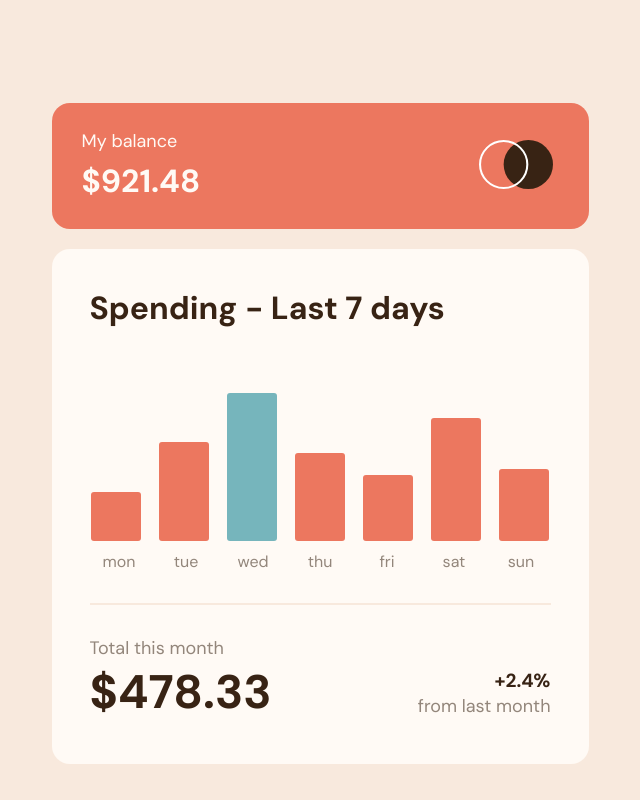
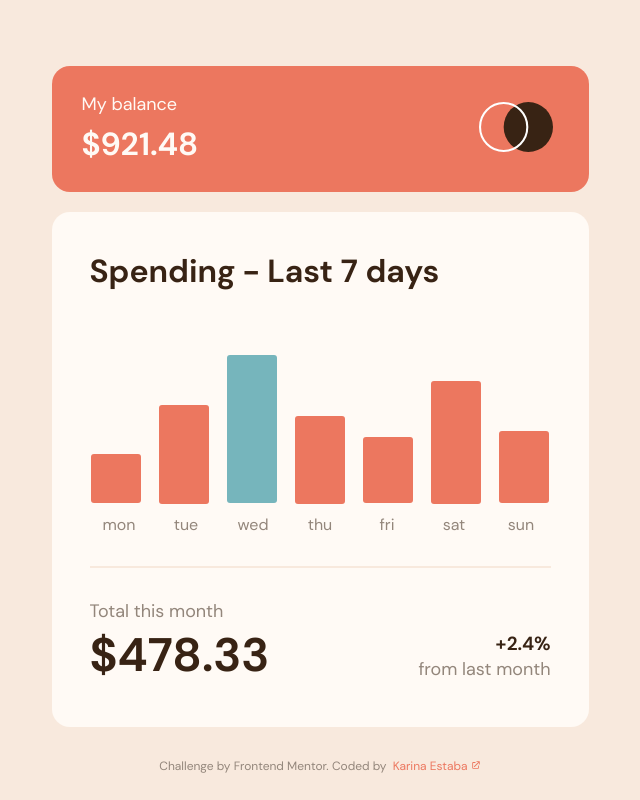
Before and after one commit to karinaestaba/expenses-chart-component, a plain HTML site: page index.html in a window 1280 px wide. Shown: the whole page, without its empty margins (320-960 px from the left). Drawn offline with Linux system fonts and the light colour scheme.

Commit message:
+ Reestructuración de directorios.

```diff
--- /dev/null
+++ b/assets/fonts/DMSans/_font_dm_sans.sass
@@ -0,0 +1,34 @@
+@font-face
+  font-family: 'DM Sans'
+  src: url('../fonts/DMSans/DMSans-Bold.ttf') format('truetype')
+  font-weight: bold
+  font-style: normal
+@font-face
+  font-family: 'DM Sans'
+  src: url('../fonts/DMSans/DMSans-BoldItalic.ttf') format('truetype')
+  font-weight: bold
+  font-style: italic
+
+@font-face
+  font-family: 'DM Sans'
+  src: url('../fonts/DMSans/DMSans-Italic.ttf') format('truetype')
+  font-weight: 800
+  font-style: italic
+
+@font-face
+  font-family: 'DM Sans'
+  src: url('../fonts/DMSans/DMSans-Medium.ttf') format('truetype')
+  font-weight: 500
+  font-style: normal
+
+@font-face
+  font-family: 'DM Sans'
+  src: url('../fonts/DMSans/DMSans-MediumItalic.ttf') format('truetype')
+  font-weight: 500
+  font-style: italic
+
+@font-face
+  font-family: 'DM Sans'
+  src: url('../fonts/DMSans/DMSans-Regular.ttf') format('truetype')
+  font-weight: normal
+  font-style: normal
--- /dev/null
+++ b/assets/sass/fonts.sass
@@ -0,0 +1 @@
+@use "../fonts/DMSans/_font_dm_sans.sass"
--- a/assets/css/style.sass
+++ b/assets/sass/style.sass
@@ -25,6 +25,8 @@ body
   display: flex
   justify-content: center
   align-items: center
+  flex-direction: column
+  gap: 30px
   background-color: $cream
   font-size: $font_size
   font-family: $font_family
@@ -34,7 +36,7 @@ body
 .container
   max-width: 1220px
   width: 90vw
-  min-height: 78vh
+  min-height: 70vh
   margin: 0 auto
 
 .card
@@ -191,9 +193,25 @@ body
         &:hover
           background-color: lighten($cyan, 15%)
 
+.credits
+  text-align: center
+  padding: 0 10px 10px
+  font-size: 12px
+  line-height: 1.5
+  color: $medium_brown
+
+  a
+    text-decoration: none
+    white-space: nowrap
+    color: #ec775f
+    transition: all .5s ease
+
+    &:hover
+      color: darken(#ec775f, 20)
+
 @media screen and ( min-width: 558px)
   .container
-    padding-top: 67px
+    padding-top: 50px
 
   .card
     &-widget,
--- a/index.html
+++ b/index.html
@@ -3,11 +3,10 @@
 <head>
   <meta charset="UTF-8">
   <meta name="viewport" content="width=device-width, initial-scale=1.0">
-  <link rel="icon" type="image/png" sizes="32x32" href="assets/images/favicon-32x32.png">
-
+  <link rel="icon" type="image/png" sizes="32x32" href="favicon.png">
+  <link rel="stylesheet" href="assets/css/style.css">
+  <link rel="stylesheet" href="assets/css/fonts.css">
   <title>Expenses chart component</title>
-  <link href="https://fonts.googleapis.com/css2?family=DM+Sans:wght@400;700&display=swap" rel="stylesheet">
-  <link rel="stylesheet" href="assets/css/style.css">
 </head>
 <body>
   <main class="container">
@@ -47,6 +46,11 @@
     </section>
   </main>
 
+  <p class="credits">
+    Challenge by Frontend Mentor.
+    Coded by <a href="https://www.frontendmentor.io/profile/karinaestaba/" title="Explora más proyectos :D">&nbsp;Karina Estaba  <img src="assets/images/link.svg" alt="Link" width="10px" class="icon-link"></a>
+  </p>
+
   <script src="assets/js/main.js"></script>
 </body>
 </html>
```
Also changed, not shown: assets/css/fonts.css (added), assets/css/style.css, assets/fonts/DMSans/DMSans-Bold.ttf (added), assets/fonts/DMSans/DMSans-BoldItalic.ttf (added), assets/fonts/DMSans/DMSans-Italic.ttf (added), assets/fonts/DMSans/DMSans-Medium.ttf (added), assets/fonts/DMSans/DMSans-MediumItalic.ttf (added), assets/fonts/DMSans/DMSans-Regular.ttf (added), assets/fonts/DMSans/OFL.txt (added), assets/images/link.svg (added), favicon.png (added), 3 other files.
